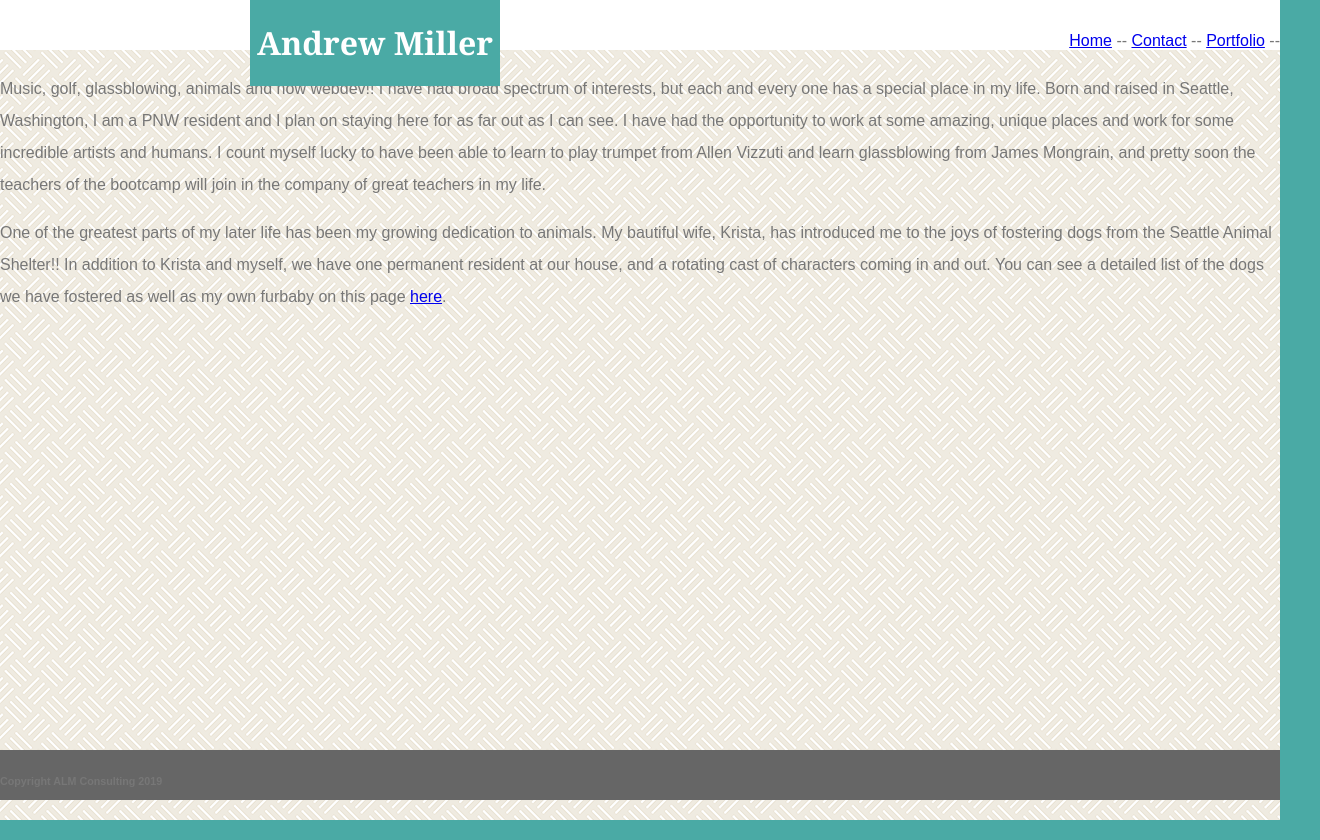
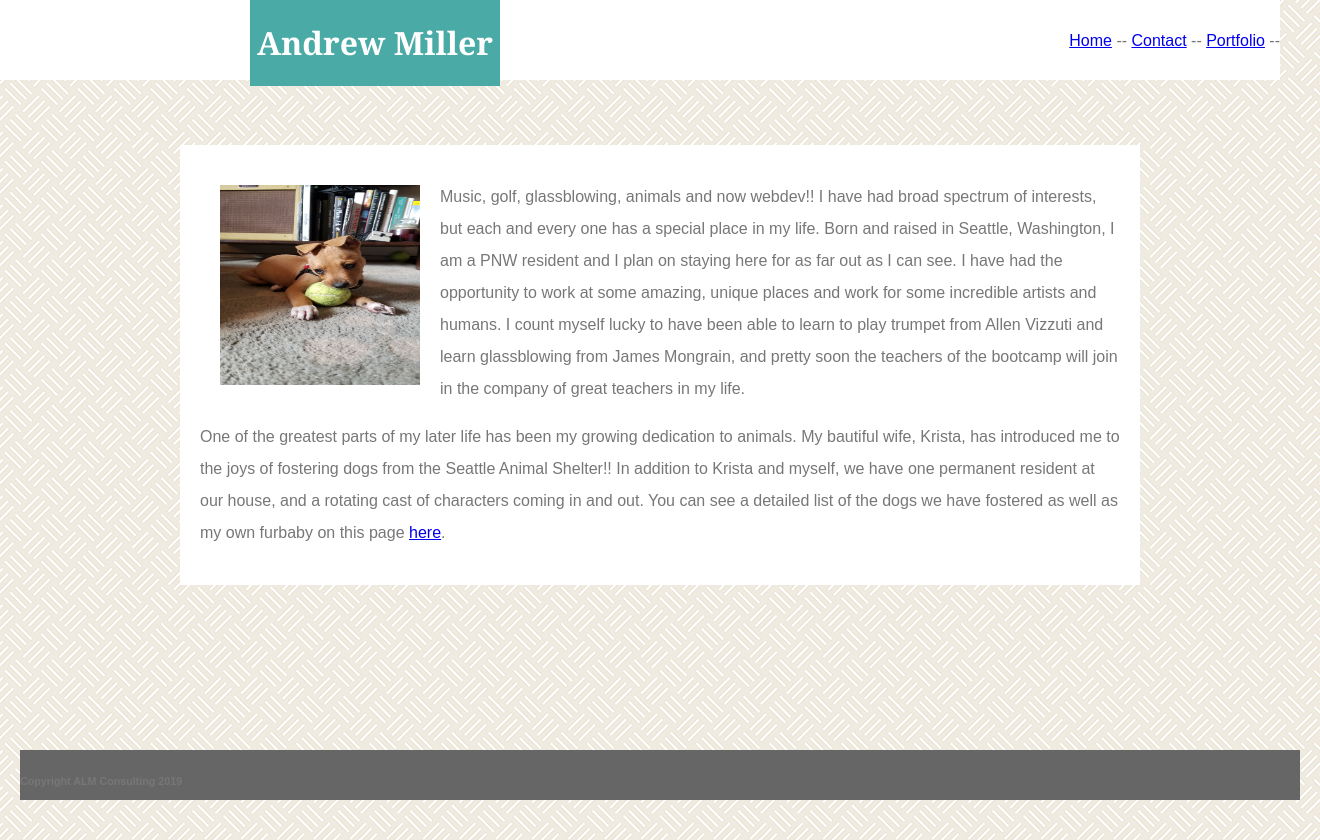
Before and after one commit to jazznerd206/Portfolio-Assignment, a plain HTML site: page index.html in a window 1280 px wide. Shown: the whole page, 1320 px wide, since content can reach past the window. Drawn offline with Linux system fonts and the light colour scheme.

Commit message:
index page content completed

```diff
--- a/Assets/CSS/style.css
+++ b/Assets/CSS/style.css
@@ -15,8 +15,9 @@ body {
 header {
     position: fixed; /*positioned ancestor, clings to top of viewport*/
     width: 100%; /*spans width of page*/
-    height: 50px; /*sets visual height of header*/
+    height: 80px; /*sets visual height of header*/
     top: 0; /*sets distance from top of viewport*/
+    left: 0; /*sets distance from left side of viewport*/
     border-color: #cccccc; /*sets border color of header*/
     background-color: #ffffff; /*sets background color of header*/
 }
@@ -84,7 +85,30 @@ ul, .topnav, .divider {
 }
 
 .container {
-    position: relative;
+    position: absolute;
     height: 100%;
     min-height: 100vh;
+    width: 100%;
+    margin: 0px;
+    padding: 20px;
 }
+
+.mainlevel {
+    margin: 125px auto 105px;
+    width: 920px;
+    padding: 20px;
+    background-color: #ffffff;
+    border-color: #dddddd;
+}
+
+.biopic {
+    height: 200px;
+    width: 200px;
+    float: left;
+    margin: 20px, 20px, 20px, 20px;
+    padding: 20px;
+}
+
+.bio {
+    margin: 25 px, 25px, 25px, 25px;
+}
--- a/index.html
+++ b/index.html
@@ -38,10 +38,10 @@
         <!--This is main content structure of the page-->
         <div class="mainlevel">
         <!--Body-->
-            <h2>
-                Andrew Miller
-            </h2>
         <!--I am not 100% done with the actual copy for the bio-->
+            <div class="biopic">
+                <img src="assets/images/Lizzo.jpg" alt="Lizzo" height="200px" width="200px">
+            </div>
             <div class="bio">
                 <p>
                     Music, golf, glassblowing, animals and now webdev!! I have had broad spectrum of interests, but each and every one has a special place in my life. Born and raised in Seattle, Washington, I am a PNW resident and I plan on staying here for as far out as I can see. I have had the opportunity to work at some amazing, unique places and work for some incredible artists and humans. I count myself lucky to have been able to learn to play trumpet from Allen Vizzuti and learn glassblowing from James Mongrain, and pretty soon the teachers of the bootcamp will join in the company of great teachers in my life.
```
